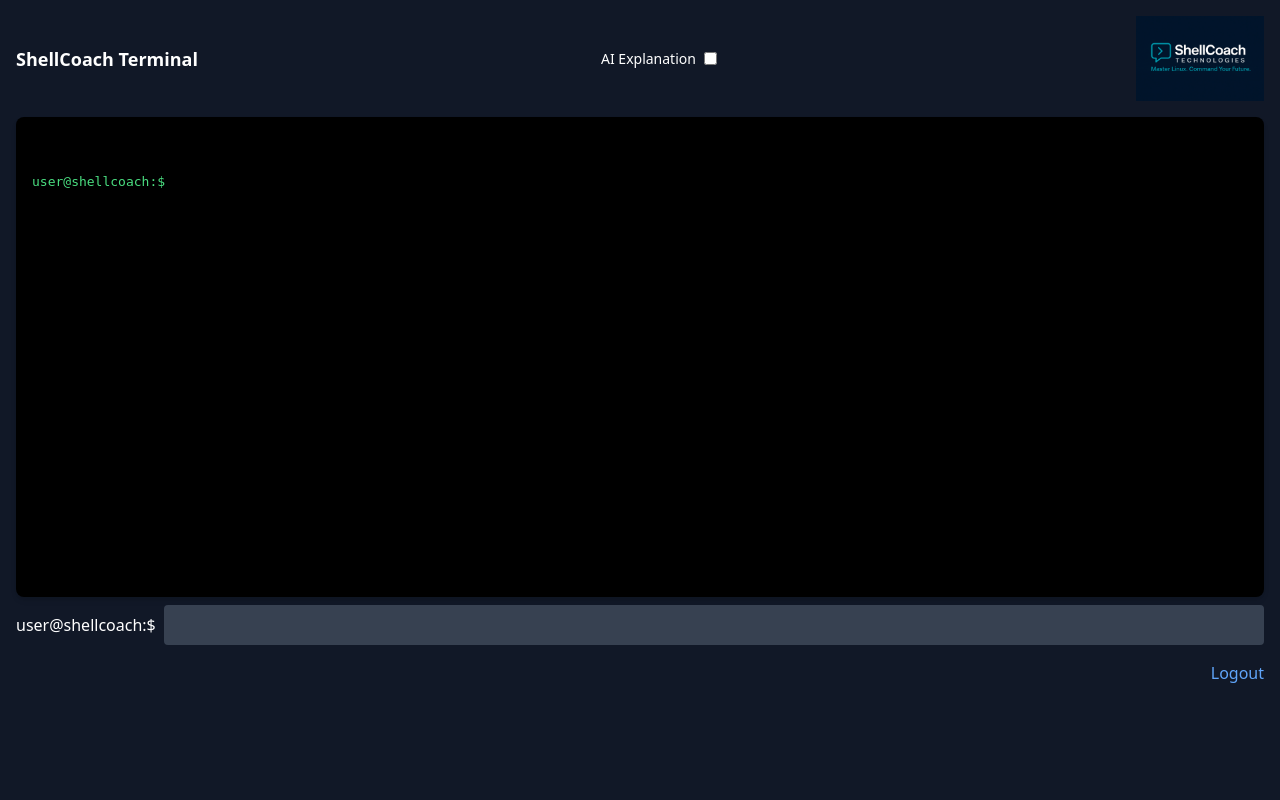
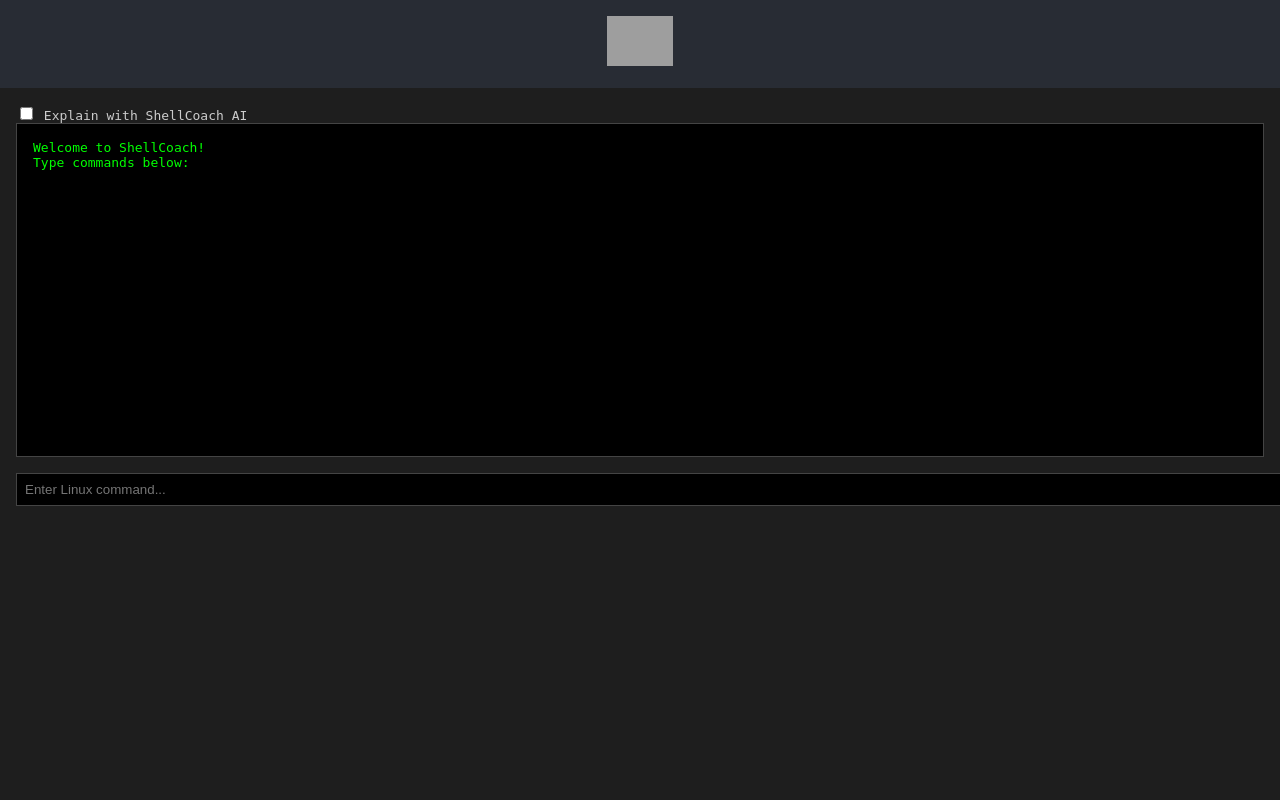
Before and after one commit to ShellCoachTechnologies/ShellCoachv1, a Python web app: template templates/dashboard.html in a window 1280 px wide. Run offline with Jinja, Linux system fonts and the light colour scheme; the template is opened without the code that fills it, so the values that code supplies are empty; some libraries are stand-ins or nearby versions; grey boxes are pictures that could not be loaded.

Commit message:
Add files via upload

```diff
--- a/templates/dashboard.html
+++ b/templates/dashboard.html
@@ -1,70 +1,80 @@
 
 <!DOCTYPE html>
-<html lang="en">
+<html>
 <head>
-  <meta charset="UTF-8">
-  <title>ShellCoach Dashboard</title>
-  <script src="https://cdn.tailwindcss.com"></script>
+    <title>ShellCoach Terminal</title>
     <style>
-    #output { white-space: pre-wrap; font-family: monospace; }
+        body {
+            font-family: monospace;
+            background-color: #1e1e1e;
+            color: #d4d4d4;
+            margin: 0;
+            padding: 0;
+        }
+        .header {
+            background-color: #282c34;
+            padding: 1rem;
+            text-align: center;
+            color: #61dafb;
+            font-size: 24px;
+            font-weight: bold;
+        }
+        .terminal {
+            padding: 1rem;
+        }
+        #output {
+            white-space: pre-wrap;
+            min-height: 300px;
+            border: 1px solid #444;
+            padding: 1rem;
+            margin-bottom: 1rem;
+            background-color: #000;
+            color: #0f0;
+        }
+        input[type=text] {
+            width: 100%;
+            padding: 0.5rem;
+            background-color: #000;
+            color: #0f0;
+            border: 1px solid #444;
+        }
     </style>
 </head>
-<body class="bg-gray-900 text-white h-screen">
-  <div class="p-4">
-    <div class="flex justify-between items-center">
-      <div class="text-lg font-semibold">ShellCoach Terminal</div>
-      <div class="flex items-center">
-        <label for="aiToggle" class="mr-2 text-sm">AI Explanation</label>
-        <input type="checkbox" id="aiToggle" class="accent-blue-500">
-      </div>
-      <img src="/static/ShellCoach Technologies - PrimaryLogo.png" alt="ShellCoach" class="w-32 ml-4">
-    </div>
-
-    <div class="bg-black text-green-400 font-mono p-4 mt-4 rounded-lg shadow-md h-[60vh] overflow-y-auto" id="output">
-      <p>user@shellcoach:$</p>
-    </div>
-
-    <div class="mt-2">
-      <form id="terminal-form" class="flex">
-        <label for="command" class="mr-2 mt-2">user@shellcoach:$</label>
-        <input type="text" name="command" id="command" class="flex-grow p-2 bg-gray-700 text-white rounded" autocomplete="off">
-      </form>
-    </div>
-
-    <div class="text-right mt-4">
-      <a href="/logout" class="text-blue-400 hover:underline">Logout</a>
-    </div>
+<body>
+    <div class="header"><img src='/static/shellcoach_logo.png' height='50'></div>
+    <div class="terminal">
+    <label style="color:#ccc;"><input type="checkbox" id="aiToggle"> Explain with ShellCoach AI</label>
+        <div id="output">Welcome to ShellCoach!
+Type commands below:</div>
+        <input type="text" id="commandInput" placeholder="Enter Linux command...">
     </div>
 
     <script>
-    const form = document.getElementById('terminal-form');
-    const commandInput = document.getElementById('command');
+        const input = document.getElementById('commandInput');
         const output = document.getElementById('output');
-    const aiToggle = document.getElementById('aiToggle');
 
-    form.onsubmit = async (e) => {
-      e.preventDefault();
-      const cmd = commandInput.value;
-      const use_ai = aiToggle.checked;
-      const res = await fetch('/execute', {
+        input.addEventListener('keydown', function(e) {
+            if (e.key === 'Enter') {
+                const cmd = input.value;
+
+fetch('/execute', {
     method: 'POST',
-        headers: {'Content-Type': 'application/json'},
-        body: JSON.stringify({ command: cmd, use_ai })
+    headers: { 'Content-Type': 'application/json' },
+    body: JSON.stringify({
+        command: cmd,
+        explain: document.getElementById('aiToggle').checked
+    })
+})
+
+                })
+                .then(res => res.json())
+                .then(data => {
+                    output.textContent += '\n$ ' + cmd + '\n' + data.output;
+                    input.value = '';
+                    output.scrollTop = output.scrollHeight;
                 });
-      const data = await res.json();
-
-      if (data.result === '__clear__') {
-        output.innerHTML = '<p>user@shellcoach:$</p>';
-      } else {
-        output.innerHTML += `\nuser@shellcoach:$ ${cmd}\n${data.result}`;
-        if (use_ai && data.explanation) {
-          output.innerHTML += `\n\nExplanation:\n${data.explanation}`;
             }
-      }
-
-      commandInput.value = '';
-      output.scrollTop = output.scrollHeight;
-    };
+        });
     </script>
 </body>
 </html>
--- /dev/null
+++ b/templates/instructor.html
@@ -0,0 +1 @@
+<h2>Instructor Dashboard</h2>{% for user in data %}<p>{{ user.user }} - Commands: {{ user.commands }} - Last Active: {{ user.last_active }}</p>{% endfor %}
```
Also changed, not shown: templates/instructor_login.html (added, +13 -0 lines). Lines whose indentation alone changed are shown as unchanged.
